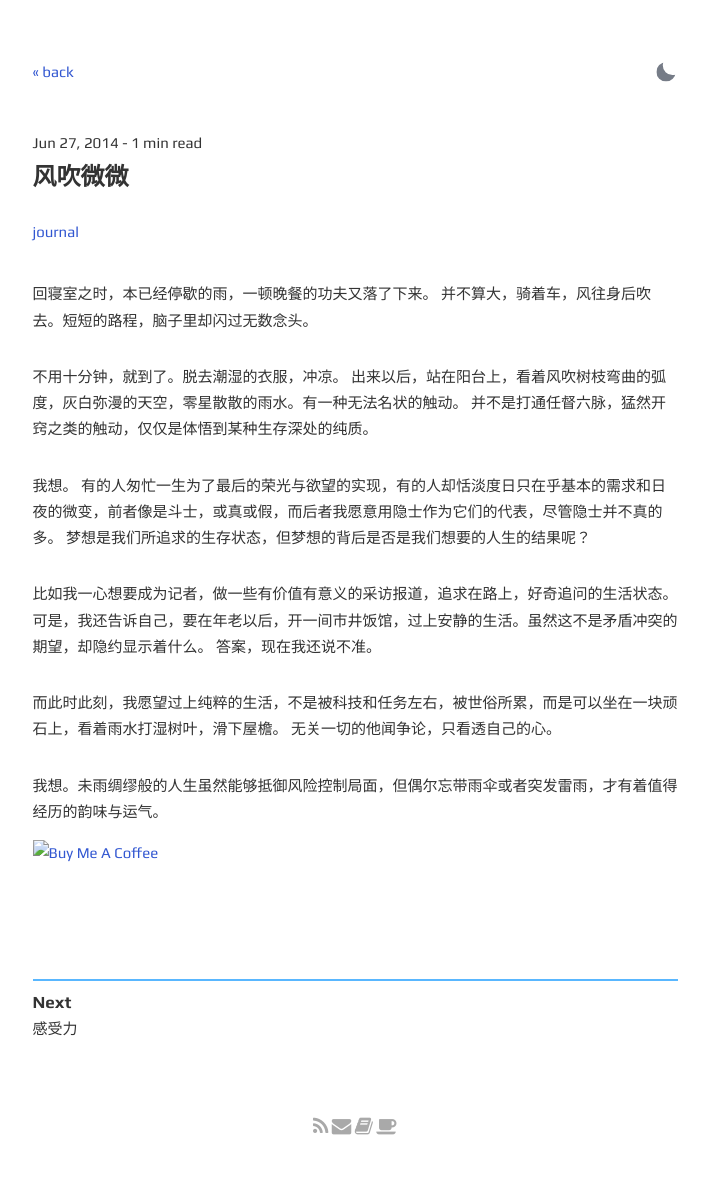
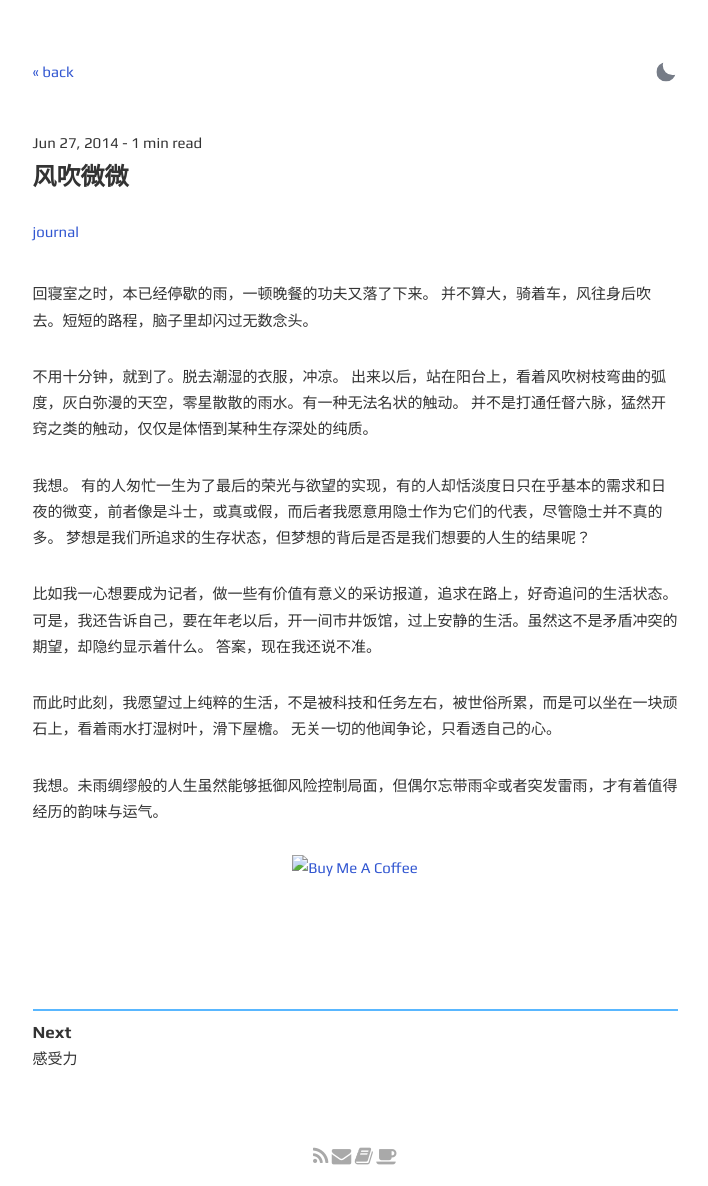
Before and after one commit to codyb1ue/codyb1ue.github.io, a Jekyll site: the page built from _posts/2014-06-27-breeze.md, in a window 1280 px wide. Shown: the whole page, without its empty margins (285-993 px from the left). Built offline with Jekyll 4.4.1, drawn with Linux system fonts in a browser that asks for light colours; comment, search, counter and statistics services are not loaded; before the commit the page ends 1156 px from its top, so only the background shows below that.

Commit message:
Update post.html

```diff
--- a/_layouts/post.html
+++ b/_layouts/post.html
@@ -20,8 +20,7 @@
     {% for tag in page.tags %}
     <a href="{{ site.url }}{{ site.baseurl }}/tag/{{tag}}">{{tag}}</a>{% unless forloop.last %}, {% endunless %}{% endfor %}</span>
   {{ content }}
-  <script type="text/javascript" src="https://cdnjs.buymeacoffee.com/1.0.0/button.prod.min.js" data-name="bmc-button" data-slug="memozine" data-color="#ffffff" data-emoji=""  data-font="Inter" data-text="Buy me a coffee" data-outline-color="#000000" data-font-color="#000000" data-coffee-color="#FFDD00" ></script>
-  <a href="https://www.buymeacoffee.com/memozine" target="_blank"><img src="https://cdn.buymeacoffee.com/buttons/v2/default-yellow.png" alt="Buy Me A Coffee" style="height: 60px !important;width: 217px !important;" ></a>
+  <p align="center"><a href="https://www.buymeacoffee.com/memozine" target="_blank"><img src="https://cdn.buymeacoffee.com/buttons/v2/default-yellow.png" alt="Buy Me A Coffee" style="height: 30px !important;width: 108.5px !important;" ></a></p>
 </section>
 
 
```
